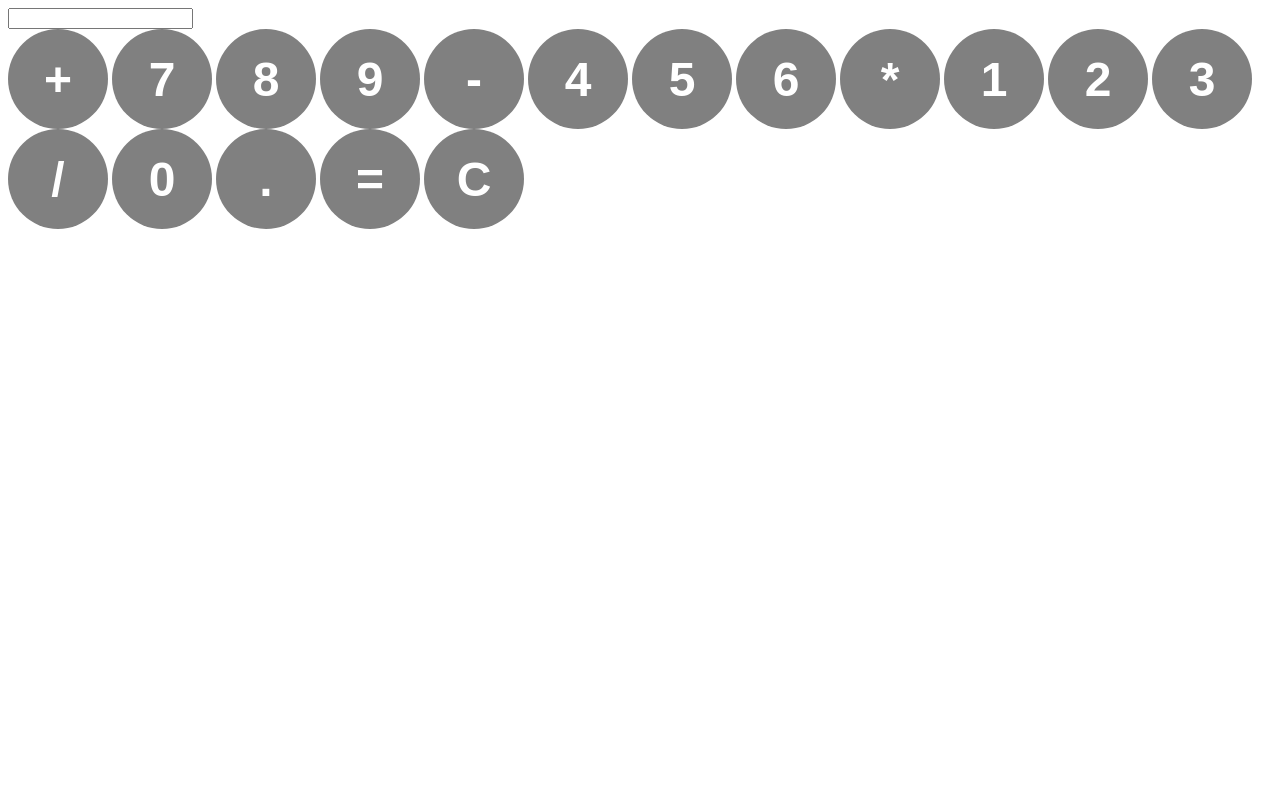
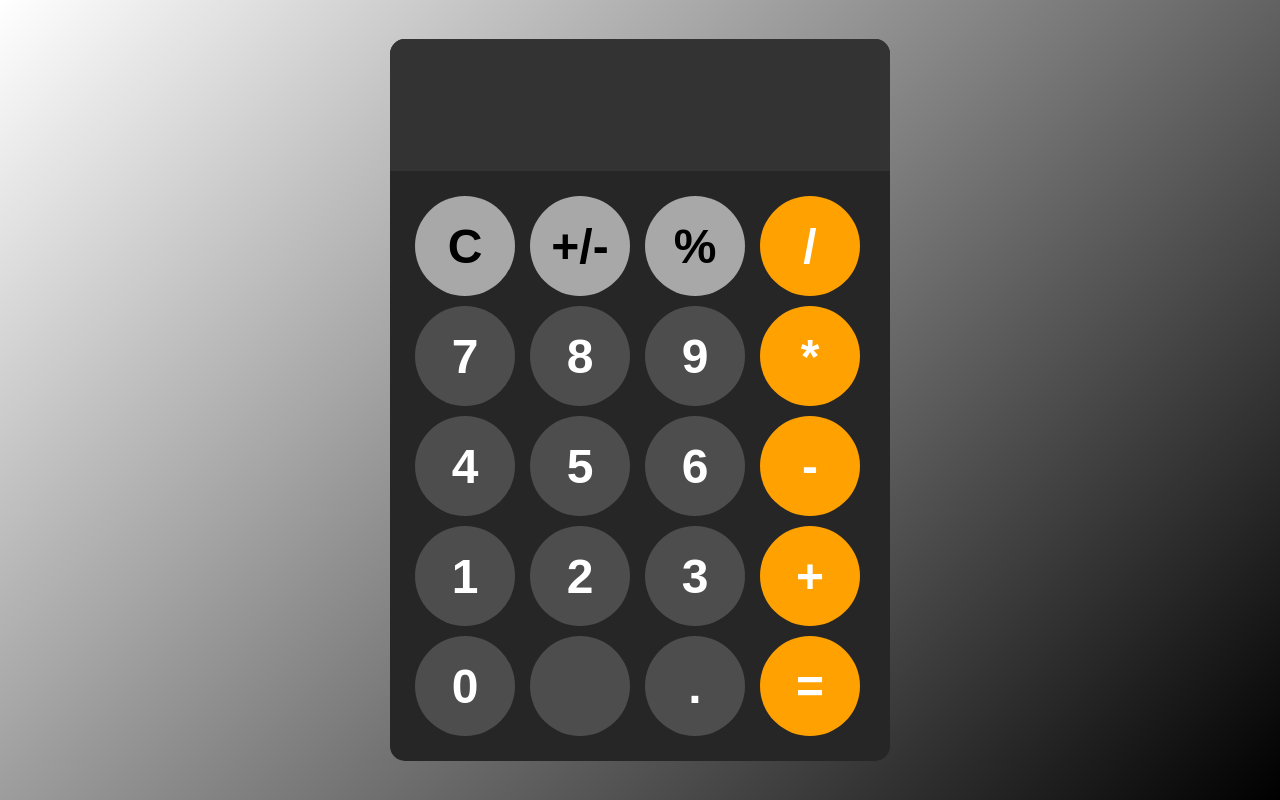
Before and after one commit to d4nc3w/JS-Calculator, a plain HTML site: page Calculator_App/index.html in a window 1280 px wide. Drawn offline with Linux system fonts and the light colour scheme.

Commit message:
Changed appearance of the calculator

```diff
--- a/Calculator_App/index.html
+++ b/Calculator_App/index.html
@@ -10,23 +10,26 @@
     <div id="calculator">
         <input id="display" readonly>
         <div id="keys">
-            <button onclick="appendToDisplay('+')">+</button>
-            <button onclick="appendToDisplay('7')">7</button>
-            <button onclick="appendToDisplay('8')">8</button>
-            <button onclick="appendToDisplay('9')">9</button>
-            <button onclick="appendToDisplay('-')">-</button>
-            <button onclick="appendToDisplay('4')">4</button>
-            <button onclick="appendToDisplay('5')">5</button>
-            <button onclick="appendToDisplay('6')">6</button>
-            <button onclick="appendToDisplay('*')">*</button>
-            <button onclick="appendToDisplay('1')">1</button>
-            <button onclick="appendToDisplay('2')">2</button>
-            <button onclick="appendToDisplay('3')">3</button>
-            <button onclick="appendToDisplay('/')">/</button>
-            <button onclick="appendToDisplay('0')">0</button>
-            <button onclick="appendToDisplay('.')">.</button>
-            <button onclick="calculate()">=</button>
-            <button onclick="clearDisplay()">C</button>
+            <button class="type1" onclick="clearDisplay()">C</button>
+            <button class="type1" onclick="appendToDisplay('+/-')">+/-</button>
+            <button class="type1" onclick="appendToDisplay('%')">%</button>
+            <button class="operator-btn" onclick="appendToDisplay('/')">/</button>
+            <button class="type2" onclick="appendToDisplay('7')">7</button>
+            <button class="type2" onclick="appendToDisplay('8')">8</button>
+            <button class="type2" onclick="appendToDisplay('9')">9</button>
+            <button class="operator-btn" onclick="appendToDisplay('*')">*</button>
+            <button class="type2" onclick="appendToDisplay('4')">4</button>
+            <button class="type2" onclick="appendToDisplay('5')">5</button>
+            <button class="type2" onclick="appendToDisplay('6')">6</button>
+            <button class="operator-btn" onclick="appendToDisplay('-')">-</button>
+            <button class="type2" onclick="appendToDisplay('1')">1</button>
+            <button class="type2" onclick="appendToDisplay('2')">2</button>
+            <button class="type2" onclick="appendToDisplay('3')">3</button>
+            <button class="operator-btn" onclick="appendToDisplay('+')">+</button>
+            <button class="type2" onclick="appendToDisplay('0')">0</button>
+            <button class="type2" onclick="appendToDisplay('0')"></button>
+            <button class="type2" onclick="appendToDisplay('.')">.</button>
+            <button class="operator-btn" onclick="calculate()">=</button>
         </div>
     </div>
 </body>
--- a/Calculator_App/styles.css
+++ b/Calculator_App/styles.css
@@ -1,11 +1,73 @@
+body{
+    margin: 0;
+    display: flex;
+    justify-content: center;
+    align-items: center;
+    height: 100vh;
+    background: linear-gradient(135deg, #ffffff, #000000);;
+}
+
+.type1{
+    background-color: hsl(0, 0%, 66%);
+    color: rgb(0, 0, 0);
+}
+
+.type2{
+    background-color: hsl(0, 0%, 30%);
+    color: rgb(255, 255, 255);
+}
+
+.operator-btn{
+    background-color: hsl(38, 100%, 50%);
+    color: white;
+}
+
+.operator-btn:hover{
+    background-color: hsl(38, 100%, 70%);
+}
+
+.operator-btn:active{
+    background-color: hsl(38, 100%, 80%);
+}
+
 button{
     width: 100px;
     height: 100px;
     border-radius: 50px;
     border: none;
-    background-color: gray;
-    color: white;
     font-size: 3rem;
     font-weight: bold;
     cursor: pointer;
 }
+
+button:hover{
+    background-color: hsl(0, 0%, 60%);
+}
+
+button:active{
+    background-color: hsl(0, 0%, 70%);
+}
+
+#keys{
+    display: grid;
+    grid-template-columns: repeat(4, 1fr);
+    gap: 10px;
+    padding: 25px;
+}
+
+#calculator{
+    font-family: Arial, sans-serif;
+    background-color: hsl(0, 0%, 15%);
+    border-radius: 15px;
+    max-width: 500px;
+    overflow: hidden;
+}
+
+#display{
+    width: 100%;
+    padding: 20px;
+    font-size: 5rem;
+    text-align: left;
+    border: none;
+    background-color: hsl(0, 0%, 20%);
+}
```
